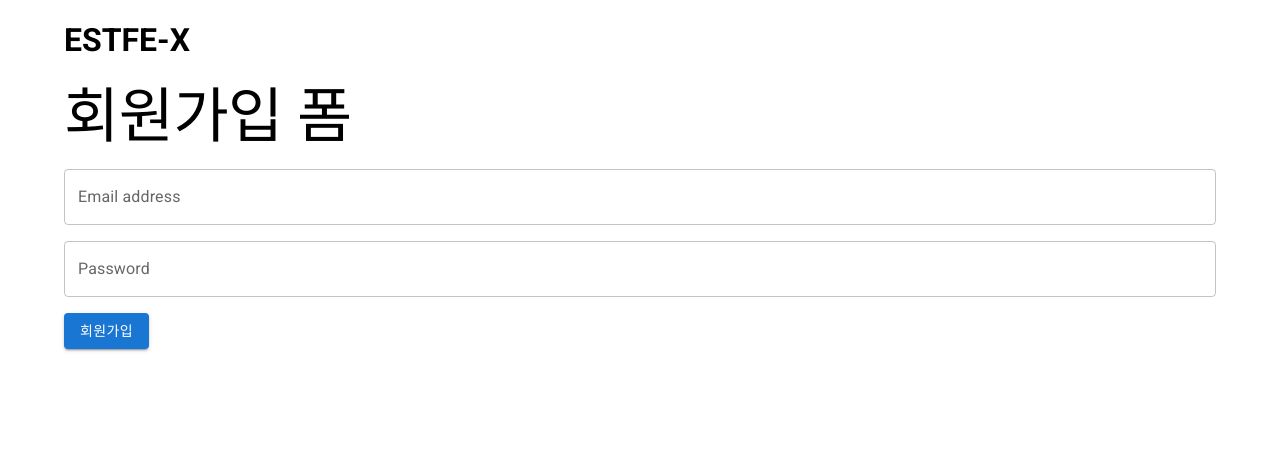
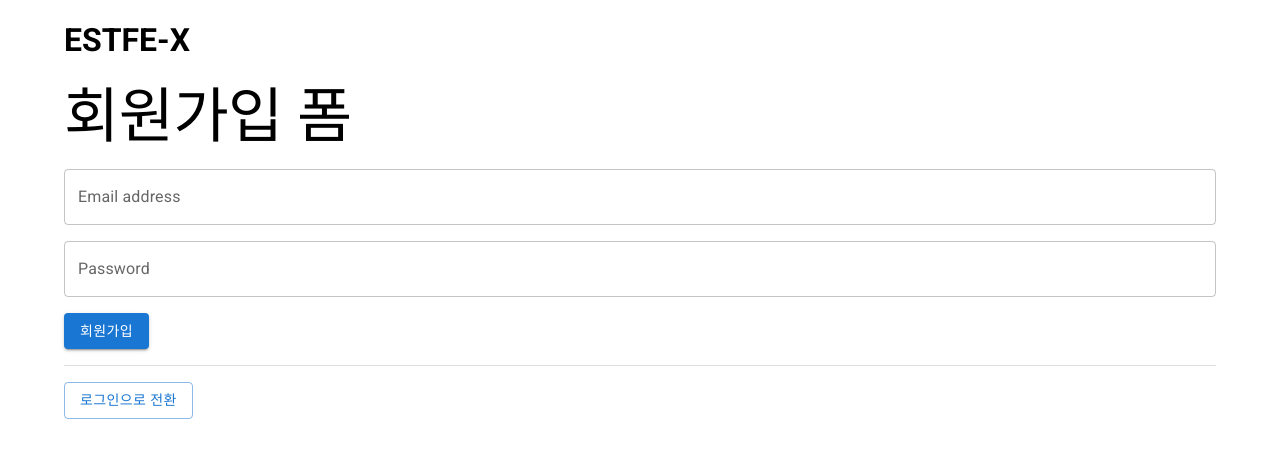
Before and after one commit to isnow-x/ESTFE13-X, a React (Vite) app: page / in a window 1280 px wide. Shown: the top 458 px of the page. Built offline with nearby package versions, Linux system fonts and the light colour scheme; no server answers.

Commit message:
feat: 로그인 함수 추가

```diff
--- a/src/routes/Auth.jsx
+++ b/src/routes/Auth.jsx
@@ -1,7 +1,7 @@
 import { useState } from "react";
-import { Box, Typography, TextField, Button } from "@mui/material";
+import { Box, Typography, TextField, Button, Divider } from "@mui/material";
 import { authService } from "../firebase";
-import { createUserWithEmailAndPassword } from "firebase/auth";
+import { createUserWithEmailAndPassword, signInWithEmailAndPassword } from "firebase/auth";
 
 function Auth() {
   const [newAccount, setNewAccount] = useState(true);
@@ -38,6 +38,17 @@ function Auth() {
         });
     } else {
       // 로그인
+      signInWithEmailAndPassword(auth, form.email, form.password)
+        .then(userCredential => {
+          // Signed in
+          const user = userCredential.user;
+          // ...
+        })
+        .catch(error => {
+          const errorCode = error.code;
+          const errorMessage = error.message;
+          console.log(errorCode, errorMessage);
+        });
     }
   };
   return (
@@ -66,6 +77,17 @@ function Auth() {
         <Button sx={{ mt: 2 }} type="submit" variant="contained">
           {newAccount ? "회원가입" : "로그인"}
         </Button>
+        <Divider sx={{ mt: 2 }} />
+        <Button
+          sx={{ mt: 2 }}
+          type="button"
+          variant="outlined"
+          onClick={() => {
+            setNewAccount(prev => !prev);
+          }}
+        >
+          {newAccount ? "로그인으로 전환" : "회원가입으로 전환"}
+        </Button>
       </Box>
     </>
   );
```
